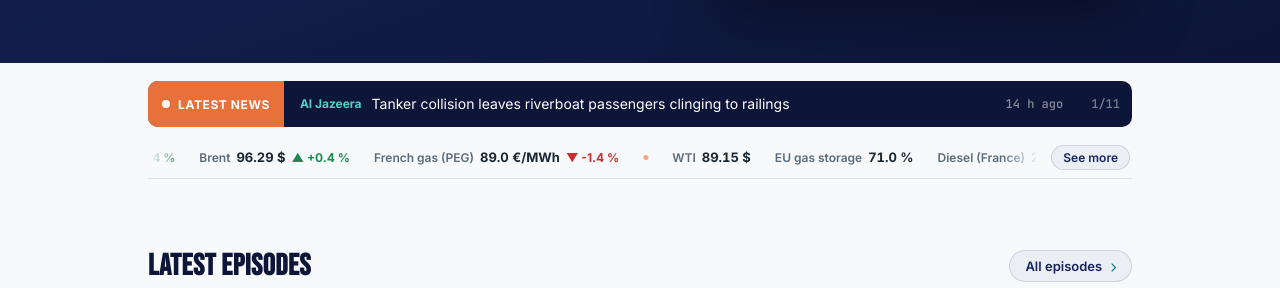
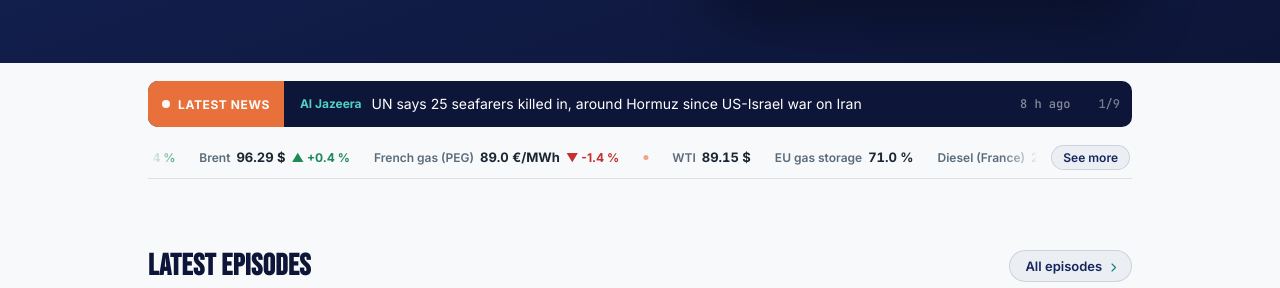
Before and after one commit to InsideEnergyMarkets/Inside-Energy-Markets, a Jekyll site: the page built from en/index.html, in a window 1280 px wide and 900 px high, scrolled down 417 px. Shown: the part 165-453 px from the top of the window. Built offline with Jekyll 4.4.1, drawn with Linux system fonts in a browser that asks for light colours.

Commit message:
Mise à jour automatique des actualités et incidents

```diff
--- a/_data/news.json
+++ b/_data/news.json
@@ -1,26 +1,12 @@
 {
- "updated_at": "2026-11-14T06:55:02+00:00",
+ "updated_at": "2026-11-14T15:17:06+00:00",
  "items": [
   {
-   "title": "Tanker collision leaves riverboat passengers clinging to railings",
-   "url": "https://www.aljazeera.com/video/newsfeed/2026/11/14/aje-onl-nf_tanker-collision-in-new-orleans-131126?traffic_source=rss",
+   "title": "UN says 25 seafarers killed in, around Hormuz since US-Israel war on Iran",
+   "url": "https://www.aljazeera.com/news/2026/11/14/un-says-25-seafarers-killed-in-around-hormuz-since-february?traffic_source=rss",
    "source": "Al Jazeera",
    "lang": "en",
-   "date": "2026-11-14T01:37:08+00:00"
-  },
-  {
-   "title": "Iran war live: Tehran says tanker hit naval mine, caught fire",
-   "url": "https://www.aljazeera.com/news/liveblog/2026/11/14/iran-war-live-fighting-grips-yemen-as-qatar-turkiye-sign-defence-deal?traffic_source=rss",
-   "source": "Al Jazeera",
-   "lang": "en",
-   "date": "2026-11-14T00:00:25+00:00"
-  },
-  {
-   "title": "32 passengers taken to hospital after tanker hits river cruise boat in US",
-   "url": "https://www.aljazeera.com/news/2026/11/13/rescue-efforts-under-way-after-tanker-strikes-river-cruise-boat-in-us?traffic_source=rss",
-   "source": "Al Jazeera",
-   "lang": "en",
-   "date": "2026-11-13T22:47:16+00:00"
+   "date": "2026-11-14T07:46:36+00:00"
   },
   {
    "title": "Urgence climatique : la rente pétrolière difficile à lâcher ?",
--- a/_data/podcast.json
+++ b/_data/podcast.json
@@ -1,5 +1,5 @@
 {
- "updated_at": "2026-11-14T06:55:02+00:00",
+ "updated_at": "2026-11-14T15:17:06+00:00",
  "episodes": {
   "10": {
    "audio": "https://anchor.fm/s/10edf0868/podcast/play/126486789/https%3A%2F%2Fd3ctxlq1ktw2nl.cloudfront.net%2Fstaging%2F2026-8-29%2F489715b9-9275-387d-cec8-06e4f3de2244.mp3",
```
